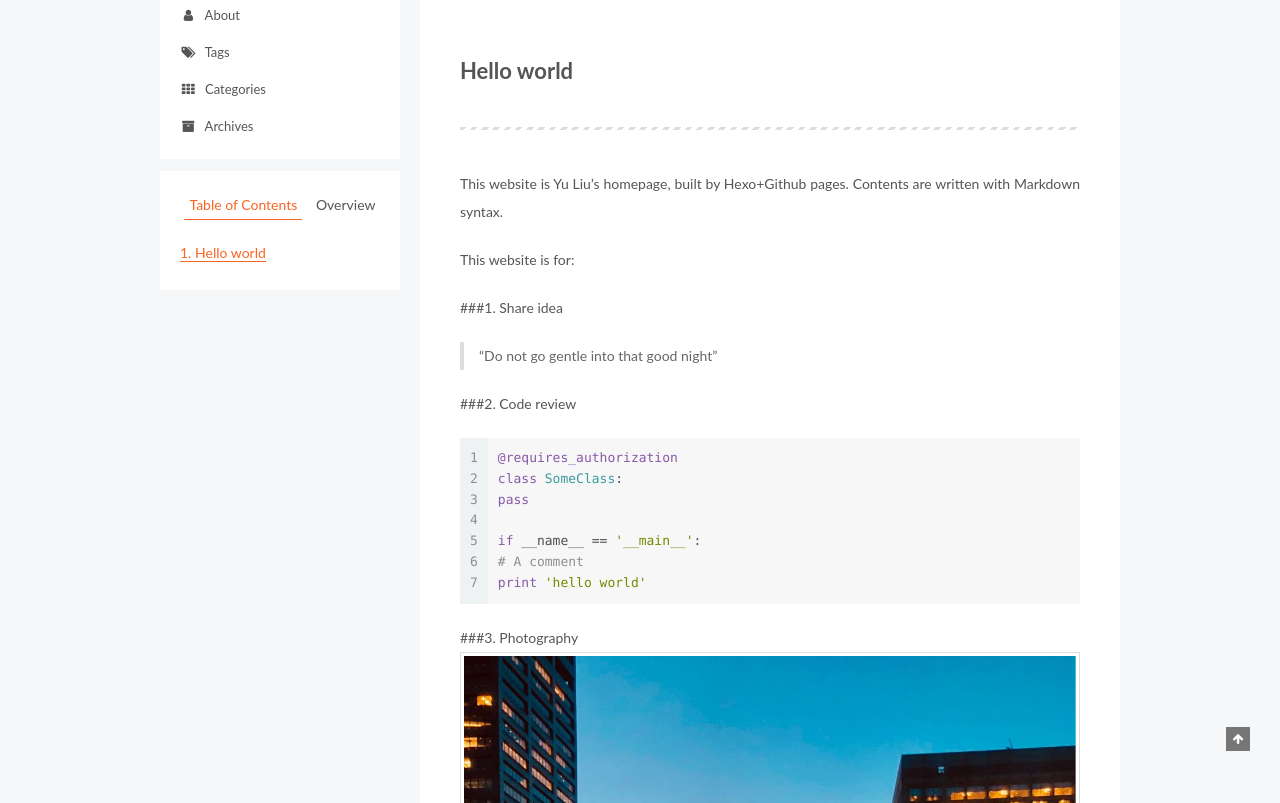
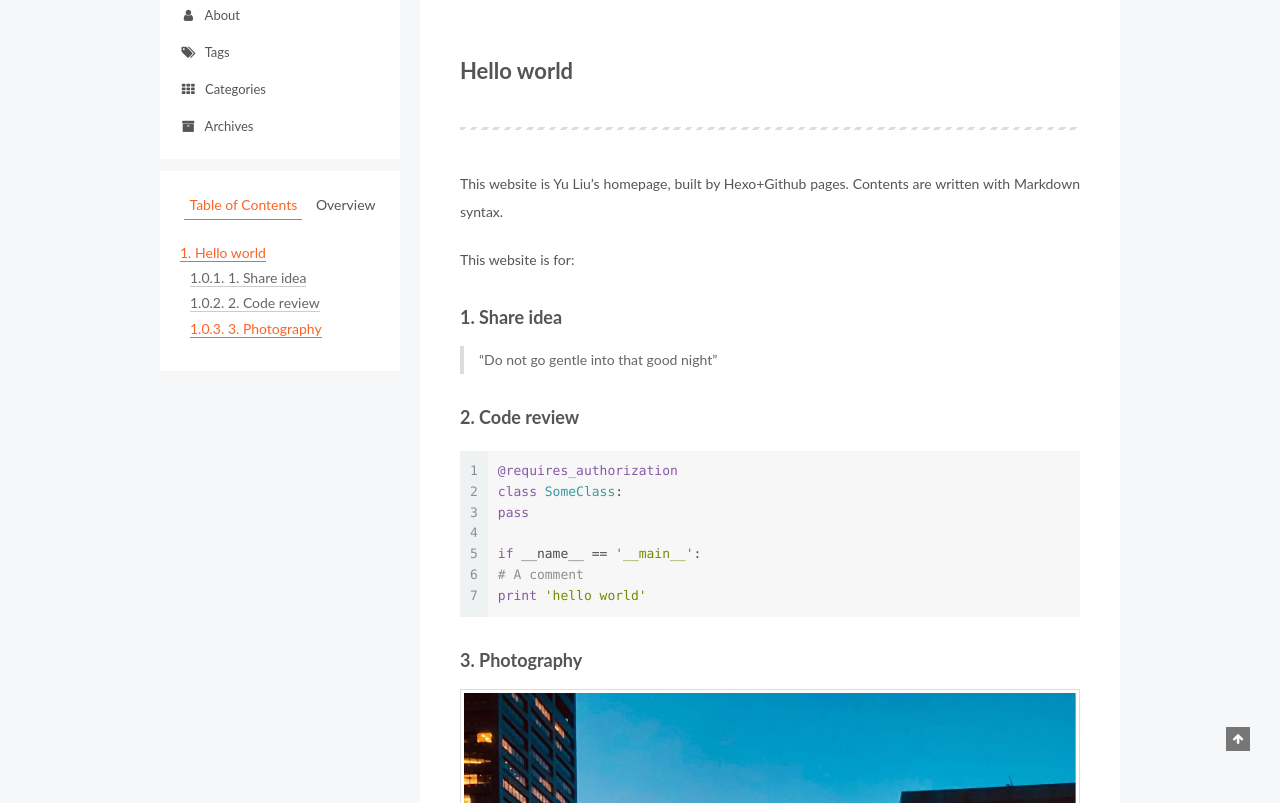
Before and after one commit to YULIU94/YULIU94.github.io, a plain HTML site: page 2018/01/27/first-post/index.html in a window 1280 px wide. Shown: the part 149-952 px from the top of the page. Drawn offline with Linux system fonts and the light colour scheme; a script that the page names is missing.

Commit message:
Site updated: 2018-01-28 09:59:36

```diff
--- a/2018/01/27/first-post/index.html
+++ b/2018/01/27/first-post/index.html
@@ -79,19 +79,19 @@
 
 
 
-<meta name="description" content="Hello world This website is Yu Liu’s homepage, built by Hexo+Github pages. Contents are written with Markdown syntax. This website is for: ###1. Share idea  “Do not go gentle into that good night”  ##">
+<meta name="description" content="Hello world This website is Yu Liu’s homepage, built by Hexo+Github pages. Contents are written with Markdown syntax. This website is for: 1. Share idea “Do not go gentle into that good night”  2. Cod">
 <meta name="keywords" content="tech">
 <meta property="og:type" content="article">
 <meta property="og:title" content="first post">
 <meta property="og:url" content="http://yoursite.com/2018/01/27/first-post/index.html">
 <meta property="og:site_name" content="YuLiu&#39;s home">
-<meta property="og:description" content="Hello world This website is Yu Liu’s homepage, built by Hexo+Github pages. Contents are written with Markdown syntax. This website is for: ###1. Share idea  “Do not go gentle into that good night”  ##">
+<meta property="og:description" content="Hello world This website is Yu Liu’s homepage, built by Hexo+Github pages. Contents are written with Markdown syntax. This website is for: 1. Share idea “Do not go gentle into that good night”  2. Cod">
 <meta property="og:locale" content="en">
 <meta property="og:image" content="http://yoursite.com/upload_image/pic_0128.jpeg">
-<meta property="og:updated_time" content="2018-01-28T14:56:36.309Z">
+<meta property="og:updated_time" content="2018-01-28T14:59:22.093Z">
 <meta name="twitter:card" content="summary">
 <meta name="twitter:title" content="first post">
-<meta name="twitter:description" content="Hello world This website is Yu Liu’s homepage, built by Hexo+Github pages. Contents are written with Markdown syntax. This website is for: ###1. Share idea  “Do not go gentle into that good night”  ##">
+<meta name="twitter:description" content="Hello world This website is Yu Liu’s homepage, built by Hexo+Github pages. Contents are written with Markdown syntax. This website is for: 1. Share idea “Do not go gentle into that good night”  2. Cod">
 <meta name="twitter:image" content="http://yoursite.com/upload_image/pic_0128.jpeg">
 
 
@@ -357,12 +357,11 @@
         <h1 id="Hello-world"><a href="#Hello-world" class="headerlink" title="Hello world"></a>Hello world</h1><hr>
 <p>This website is Yu Liu’s homepage, built by Hexo+Github pages. Contents are written with Markdown syntax.</p>
 <p>This website is for:</p>
-<p>###1. Share idea</p>
-<blockquote>
+<h3 id="1-Share-idea"><a href="#1-Share-idea" class="headerlink" title="1. Share idea"></a>1. Share idea</h3><blockquote>
 <p>“Do not go gentle into that good night”</p>
 </blockquote>
-<p>###2. Code review<br><figure class="highlight python"><table><tr><td class="gutter"><pre><span class="line">1</span><br><span class="line">2</span><br><span class="line">3</span><br><span class="line">4</span><br><span class="line">5</span><br><span class="line">6</span><br><span class="line">7</span><br></pre></td><td class="code"><pre><span class="line"><span class="meta">@requires_authorization</span></span><br><span class="line"><span class="class"><span class="keyword">class</span> <span class="title">SomeClass</span>:</span></span><br><span class="line"><span class="keyword">pass</span></span><br><span class="line"></span><br><span class="line"><span class="keyword">if</span> __name__ == <span class="string">'__main__'</span>:</span><br><span class="line"><span class="comment"># A comment</span></span><br><span class="line"><span class="keyword">print</span> <span class="string">'hello world'</span></span><br></pre></td></tr></table></figure></p>
-<p>###3. Photography<br><img src="/upload_image/pic_0128.jpeg" alt=""></p>
+<h3 id="2-Code-review"><a href="#2-Code-review" class="headerlink" title="2. Code review"></a>2. Code review</h3><figure class="highlight python"><table><tr><td class="gutter"><pre><span class="line">1</span><br><span class="line">2</span><br><span class="line">3</span><br><span class="line">4</span><br><span class="line">5</span><br><span class="line">6</span><br><span class="line">7</span><br></pre></td><td class="code"><pre><span class="line"><span class="meta">@requires_authorization</span></span><br><span class="line"><span class="class"><span class="keyword">class</span> <span class="title">SomeClass</span>:</span></span><br><span class="line"><span class="keyword">pass</span></span><br><span class="line"></span><br><span class="line"><span class="keyword">if</span> __name__ == <span class="string">'__main__'</span>:</span><br><span class="line"><span class="comment"># A comment</span></span><br><span class="line"><span class="keyword">print</span> <span class="string">'hello world'</span></span><br></pre></td></tr></table></figure>
+<h3 id="3-Photography"><a href="#3-Photography" class="headerlink" title="3. Photography"></a>3. Photography</h3><p><img src="/upload_image/pic_0128.jpeg" alt=""></p>
 
 
     </div>
@@ -538,7 +537,7 @@
 
 
 
-              <div class="post-toc-content"><ol class="nav"><li class="nav-item nav-level-1"><a class="nav-link" href="#Hello-world"><span class="nav-number">1.</span> <span class="nav-text">Hello world</span></a></li></ol></div>
+              <div class="post-toc-content"><ol class="nav"><li class="nav-item nav-level-1"><a class="nav-link" href="#Hello-world"><span class="nav-number">1.</span> <span class="nav-text">Hello world</span></a><ol class="nav-child"><li class="nav-item nav-level-3"><a class="nav-link" href="#1-Share-idea"><span class="nav-number">1.0.1.</span> <span class="nav-text">1. Share idea</span></a></li><li class="nav-item nav-level-3"><a class="nav-link" href="#2-Code-review"><span class="nav-number">1.0.2.</span> <span class="nav-text">2. Code review</span></a></li><li class="nav-item nav-level-3"><a class="nav-link" href="#3-Photography"><span class="nav-number">1.0.3.</span> <span class="nav-text">3. Photography</span></a></li></ol></li></ol></li></ol></div>
 
 
           </div>
--- a/search.xml
+++ b/search.xml
@@ -3,7 +3,7 @@
   <entry>
     <title><![CDATA[first post]]></title>
     <url>%2F2018%2F01%2F27%2Ffirst-post%2F</url>
-    <content type="text"><![CDATA[Hello world This website is Yu Liu’s homepage, built by Hexo+Github pages. Contents are written with Markdown syntax. This website is for: ###1. Share idea “Do not go gentle into that good night” ###2. Code review1234567@requires_authorizationclass SomeClass:passif __name__ == '__main__':# A commentprint 'hello world' ###3. Photography]]></content>
+    <content type="text"><![CDATA[Hello world This website is Yu Liu’s homepage, built by Hexo+Github pages. Contents are written with Markdown syntax. This website is for: 1. Share idea “Do not go gentle into that good night” 2. Code review1234567@requires_authorizationclass SomeClass:passif __name__ == '__main__':# A commentprint 'hello world' 3. Photography]]></content>
       <categories>
         <category>article</category>
       </categories>
```
Also changed, not shown: index.html (+3 -4 lines).
